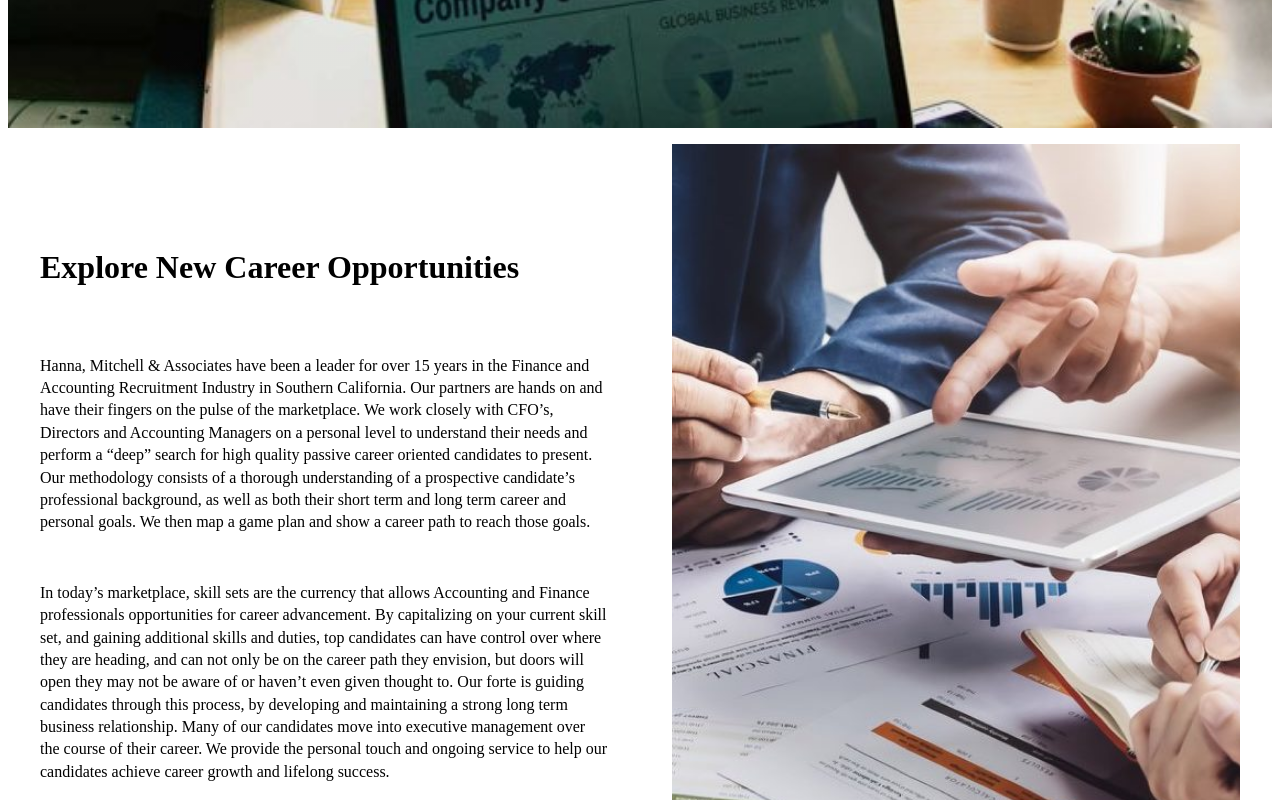
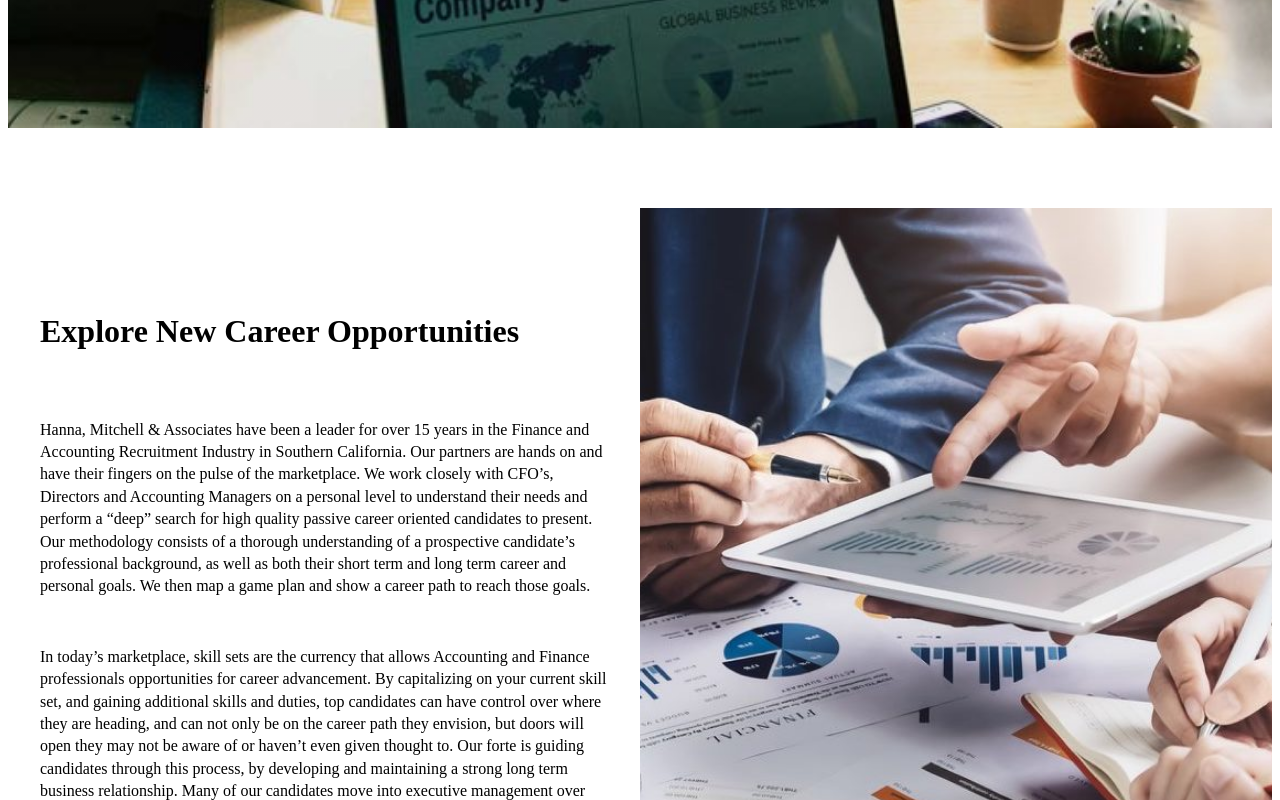
Before and after one commit to jackieung451/React-Recruiting, a React (Create React App) app: page / in a window 1280 px wide. Shown: the part 680-1480 px from the top of the page. Built offline with nearby package versions, Linux system fonts and the light colour scheme.

Commit message:
Mobile View Update

```diff
--- a/src/components/InfoSection.js
+++ b/src/components/InfoSection.js
@@ -5,7 +5,7 @@ import { Button } from "./Button";
 const Section = styled.section`
   width: 100%;
   height: 100%;
-  ${"" /* padding: 4rem 0rem; */}
+  padding: 4rem 0rem;
 `;
 
 const Container = styled.div`
@@ -37,7 +37,8 @@ const ColumnLeft = styled.div`
   }
 `;
 const ColumnRight = styled.div`
-  padding: 1rem 2rem;
+  ${"" /* margin-top: 6rem; */}
+  padding: 1rem 0rem;
   order: ${({ reverse }) => (reverse ? "1" : "2")};
   display: flex;
   justify-content: center;
@@ -55,6 +56,7 @@ const ColumnRight = styled.div`
     @media screen and (max-width: 768px) {
       width: 90%;
       height: 90%;
+      margin-top: 45px;
     }
   }
 `;
```
Also changed, not shown: src/components/Features.js (+6 -1 lines).
